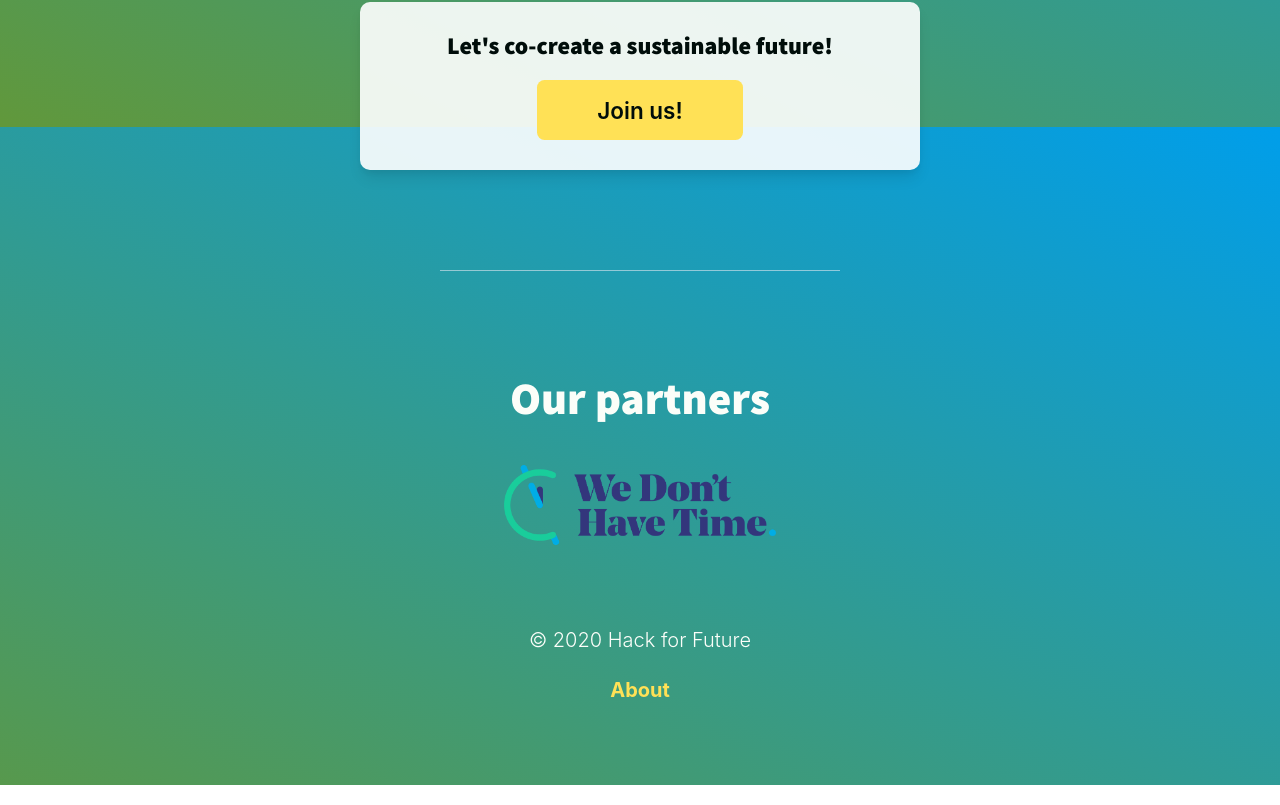
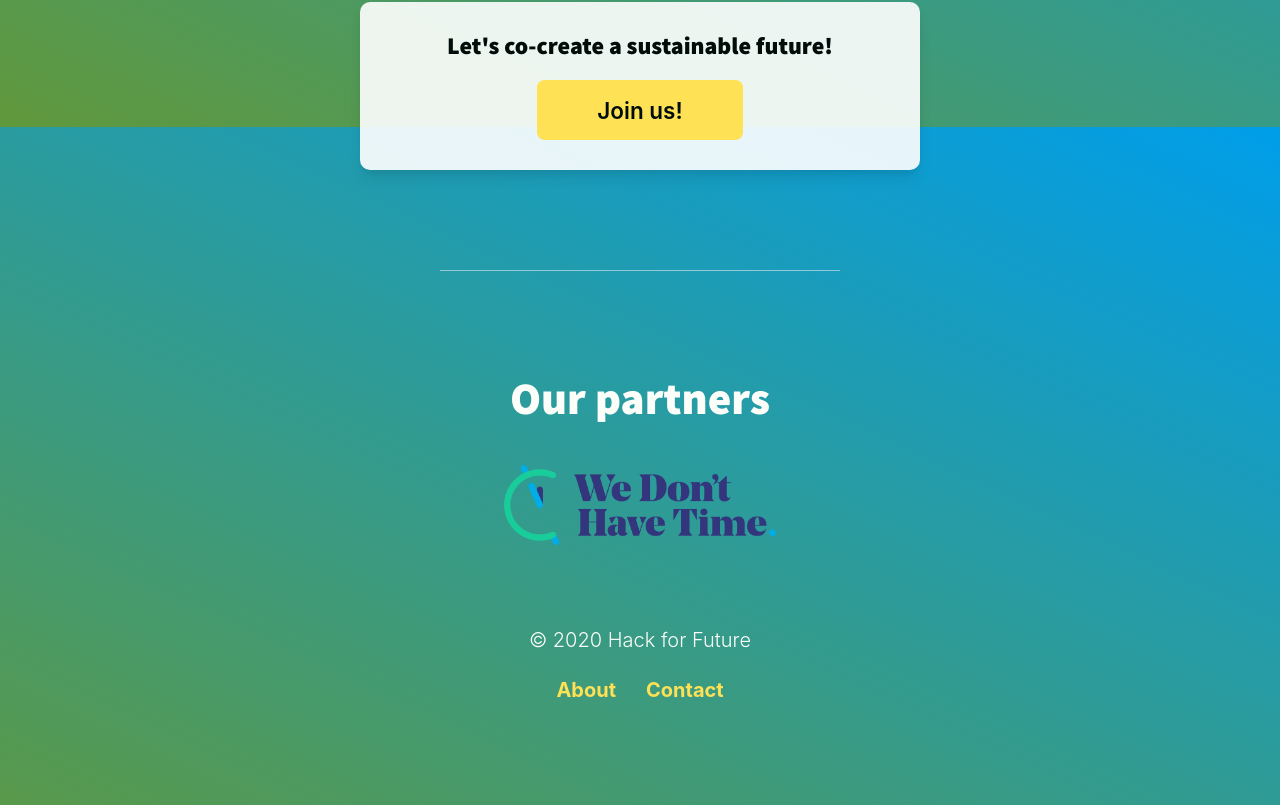
Before and after one commit to Greenheart/hackforfuture.org, a Next.js app: page / in a window 1280 px wide. Shown: the part 2273-3078 px from the top of the page. Built offline with nearby package versions, Linux system fonts and the light colour scheme.

Commit message:
Improve footer

```diff
--- a/components/Footer.tsx
+++ b/components/Footer.tsx
@@ -2,7 +2,7 @@ import { FC } from 'react'
 import NextLink from 'next/link'
 import { Flex, FlexProps, Link } from '@chakra-ui/react'
 
-import { siteName } from '../shared/constants'
+import { email, siteName } from '../shared/constants'
 
 const Footer: FC<FlexProps> = (props) => (
     <Flex
@@ -14,11 +14,18 @@ const Footer: FC<FlexProps> = (props) => (
         {...props}
     >
         &copy; {new Date().getFullYear()} {siteName}
-        <NextLink href="/about" passHref>
-            <Link variant="yellow" mt="4">
-                About
-            </Link>
-        </NextLink>
+        <Flex>
+            <NextLink href="/about" passHref>
+                <Link variant="yellow" py="4" px="3">
+                    About
+                </Link>
+            </NextLink>
+            <NextLink href={`mailto:${email}`} passHref>
+                <Link variant="yellow" py="4" px="3">
+                    Contact
+                </Link>
+            </NextLink>
+        </Flex>
     </Flex>
 )
 
```
